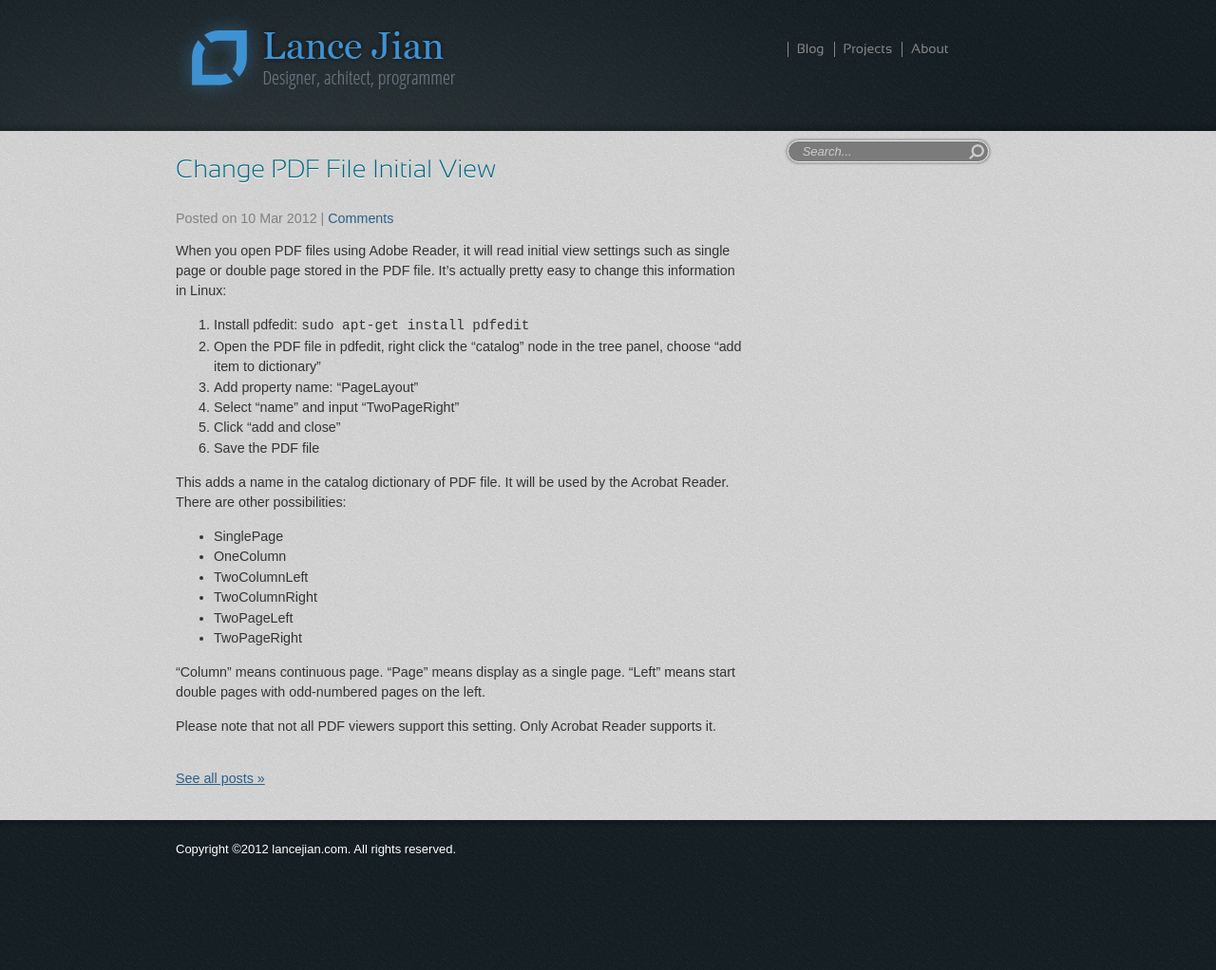
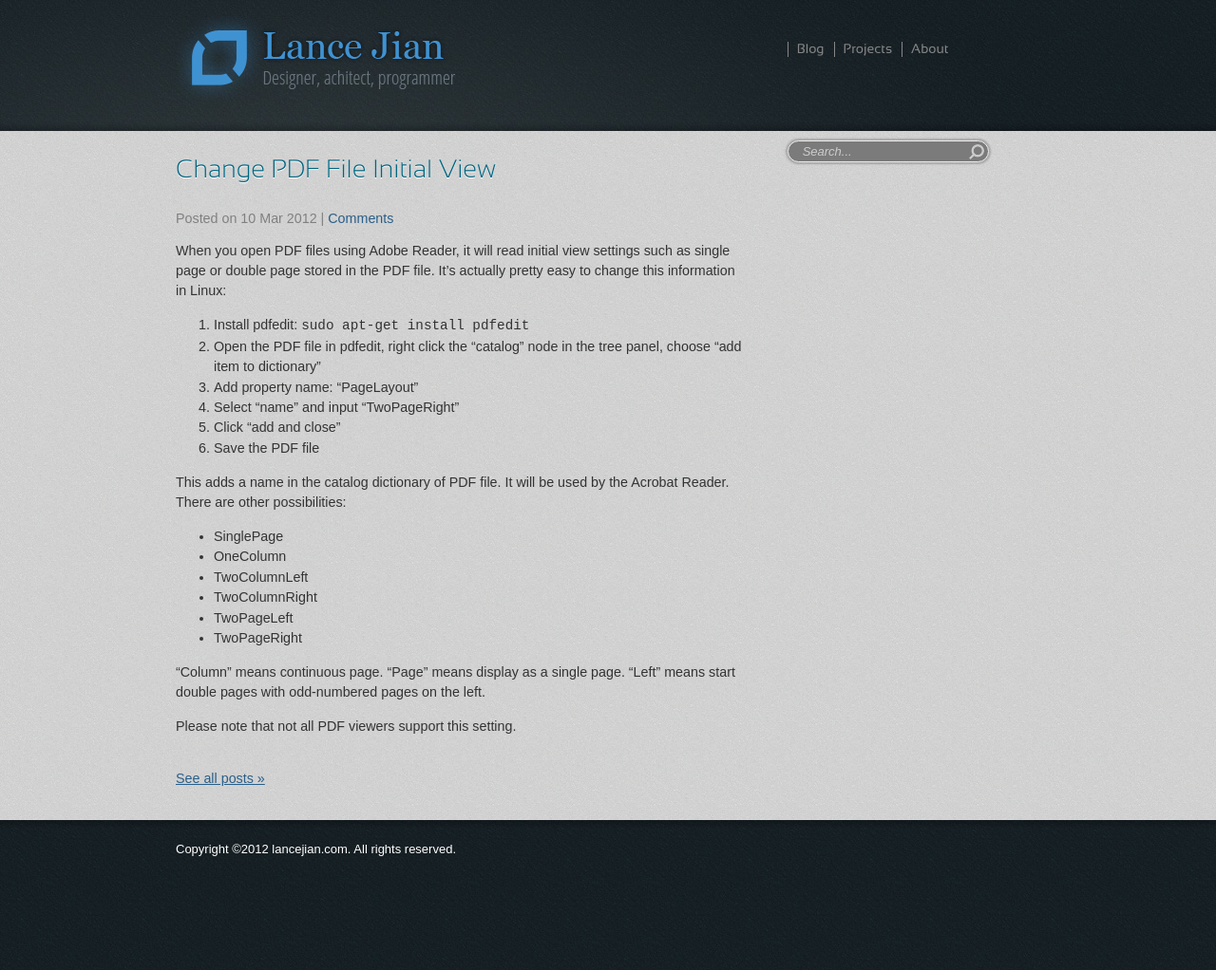
Before and after one commit to lancelotj/lancelotj.github.com, a Jekyll site: the page built from _posts/2012-03-10-change-pdf-file-initial-view.md, in a window 1280 px wide. Shown: the whole page at 95% size. Built offline with Jekyll 4.4.1, drawn with Linux system fonts in a browser that asks for light colours; some web fonts are replaced; Markdown is read by kramdown in place of the engine named in the settings; comment, search, counter and statistics services are not loaded.

Commit message:
changed pdf post

```diff
--- a/_posts/2012-03-10-change-pdf-file-initial-view.md
+++ b/_posts/2012-03-10-change-pdf-file-initial-view.md
@@ -24,4 +24,4 @@ This adds a name in the catalog dictionary of PDF file. It will be used by the A
 
 "Column" means continuous page. "Page" means display as a single page. "Left" means start double pages  with odd-numbered pages on the left.
 
-Please note that not all PDF viewers support this setting. Only Acrobat Reader supports it.
+Please note that not all PDF viewers support this setting.
```
